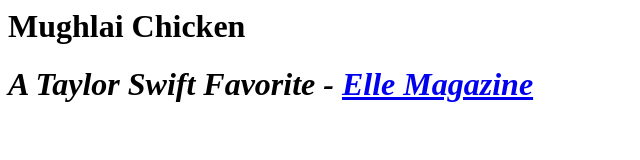
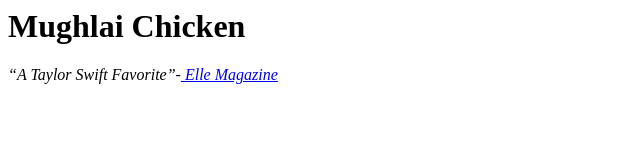
Before and after one commit to elasticevan/odin-recipes, a plain HTML site: page recipes/mughlai_chicken_tv.html in a window 1280 px wide. Shown: the whole page, without its empty margins (0-640 px from the left). Drawn offline with Linux system fonts and the light colour scheme.

```diff
--- a/recipes/mughlai_chicken_tv.html
+++ b/recipes/mughlai_chicken_tv.html
@@ -4,8 +4,8 @@
   <title>Mughlai Chicken (Taylor's Version)</title>
 </head>
 <body>
-  <h1>Mughlai Chicken<h1>
-  <em>A Taylor Swift Favorite - <a href='https://www.elle.com/culture/celebrities/a26628467/taylor-swift-30th-birthday-lessons/#:~:text=I%E2%80%99ve%20always%20cooked,a%20%E2%80%9Cweird%20flex.%E2%80%9D)' target='_blank'>
+  <h1>Mughlai Chicken</h1>
+  <em>&ldquo;A Taylor Swift Favorite&rdquo;-<a href='https://www.elle.com/culture/celebrities/a26628467/taylor-swift-30th-birthday-lessons/#:~:text=I%E2%80%99ve%20always%20cooked,a%20%E2%80%9Cweird%20flex.%E2%80%9D)' target='_blank'>
 Elle Magazine</a></em>
 
 
```
Also changed, not shown: index.html (+4 -2 lines).
